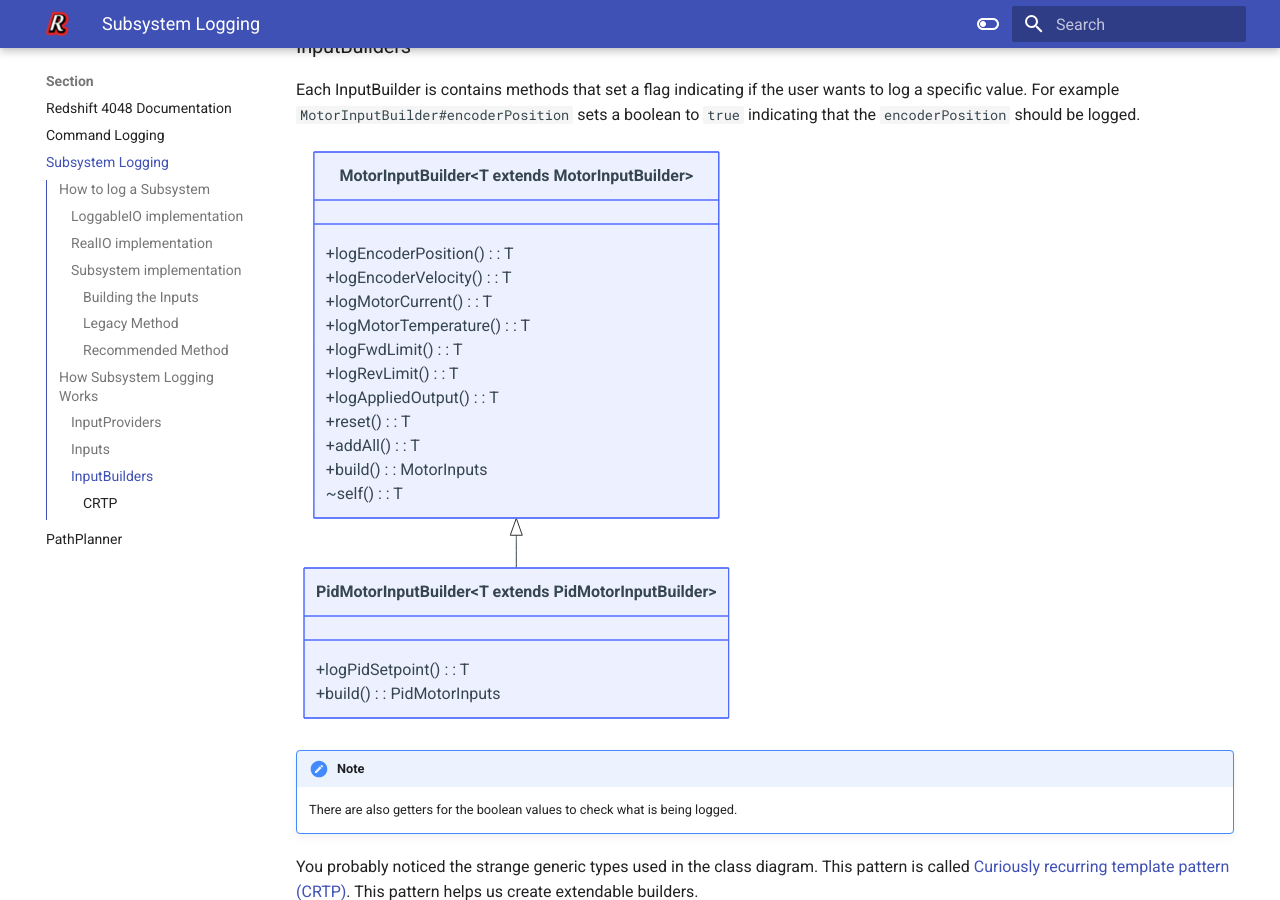
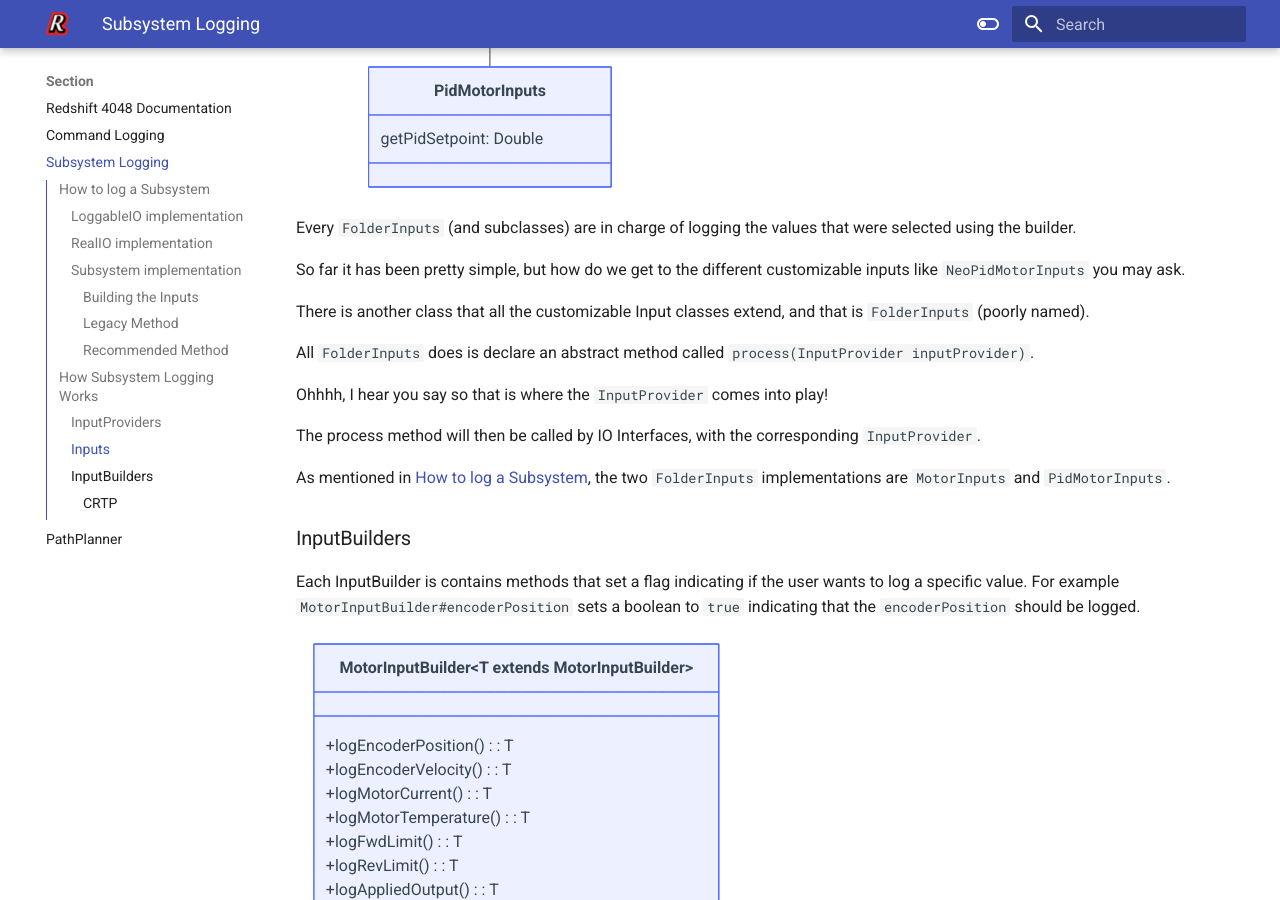
Before and after one commit to FRC4048/robot-docs, an MkDocs documentation site: the page built from docs/subsystem-logging.md, in a window 1280 px wide and 900 px high, scrolled down 5649 px. Built offline with MkDocs 1.6.1 and Material for MkDocs 9.7.7, drawn with Linux system fonts in a browser that asks for light colours; some of the changed text lies outside the part shown.

Commit message:
added information about the Inputs in subsystem logging

````diff
--- a/docs/subsystem-logging.md
+++ b/docs/subsystem-logging.md
@@ -182,7 +182,15 @@ Starting off simple, all the `InputProvider` classes do is provide a common inte
 
 ### Inputs
 
+<<<<<<< HEAD
 Inputs contain the actual fields that are being logged.
+
+Similar to Command Logging, we want to maintain a tree like structure for our Inputs. To do this, each Inputs extends `FolderLoggableInputs` which in turn extends `LoggableInputs`.
+
+`FolderLoggableInputs` takes in a folder that is describes the hardware it is logging. You can name this what ever you want but I would recommend just putting the class name of the subsystem.
+
+!!!note
+    This folder can have subfolders separated by a /
 
 There are two different ways of creating `LoggableInputs`.
 
@@ -227,6 +235,18 @@ class PidMotorInputs {
 ```
 
 Every `FolderInputs` (and subclasses) are in charge of logging the values that were selected using the builder.
+
+So far it has been pretty simple, but how do we get to the different customizable inputs like `NeoPidMotorInputs` you may ask.
+
+There is another class that all the customizable Input classes extend, and that is `FolderInputs` (poorly named).
+
+All `FolderInputs` does is declare an abstract method called `process(InputProvider inputProvider)`.
+
+Ohhhh, I hear you say so that is where the `InputProvider` comes into play!
+
+The process method will then be called by IO Interfaces, with the corresponding `InputProvider`.
+
+As mentioned in [How to log a Subsystem](#how-to-log-a-subsystem), the two `FolderInputs` implementations are `MotorInputs` and `PidMotorInputs`.
 
 ### InputBuilders
 
````
